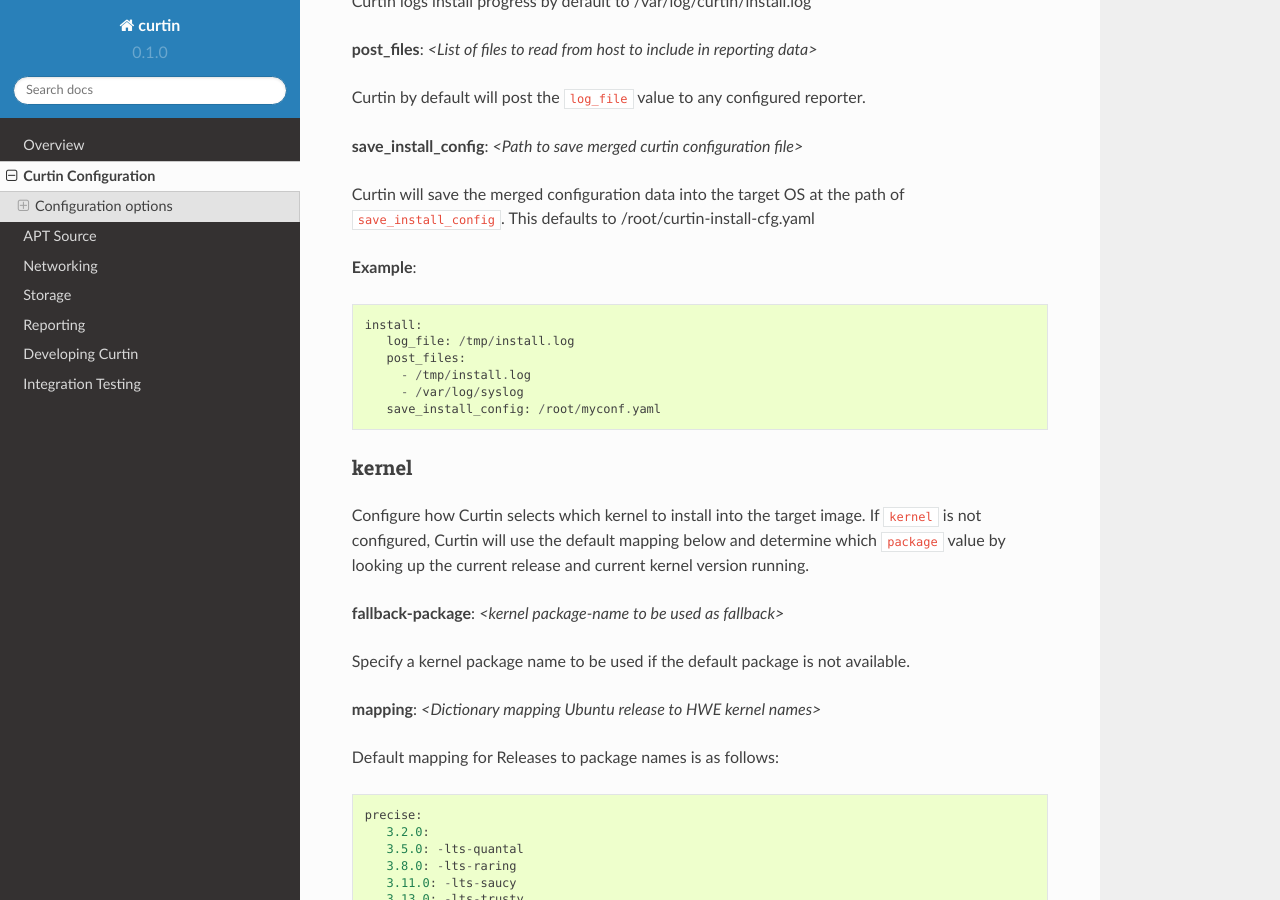
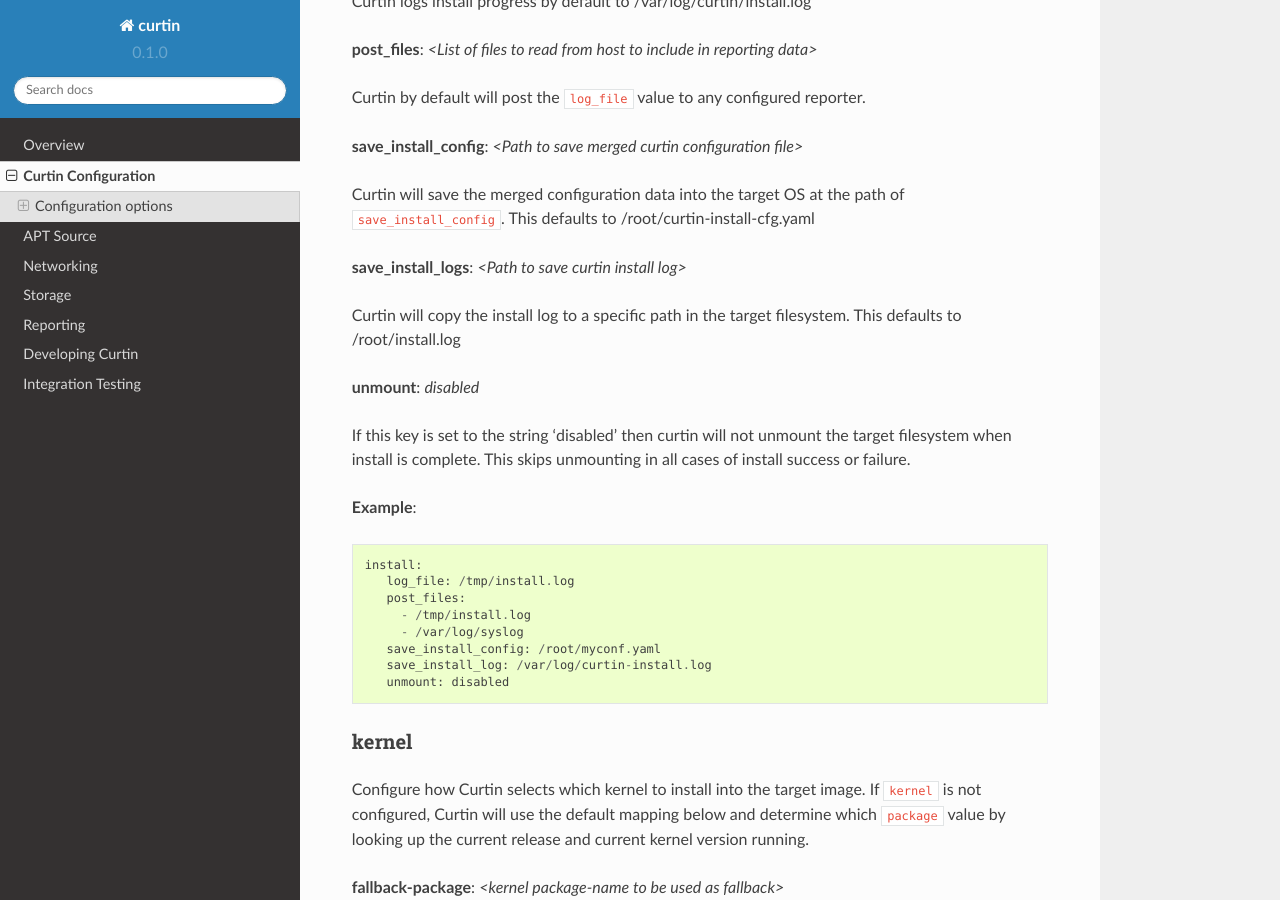
Before and after one commit to canonical/curtin, a Sphinx documentation site: the page built from doc/topics/config.rst, in a window 1280 px wide and 900 px high, scrolled down 4471 px. Built offline with Sphinx 7.4.7 and the Read the Docs theme 2.0.0, drawn with Linux system fonts in a browser that asks for light colours.

Commit message:
Allow control of curtin install unmounting
Curtin installs always unmount the target.  In the subiquity use-case they
would like to support a) if something goes wrong to give a shell to the user
to poke around in the target b) skip unmounting automatically to allow writing
of additional files in the target without re-invoking curtin  c) control where
curtin mounts up storage devices.

This branch adds two fields to the curtin 'install' config key:
The 'target' value is a path that will be used instead of a temporary
directory.  The 'unmount' key if found to be present and has the value of
'disabled' then curtin install will skip the unmount operation.

Additionally to aid in unmounting a target outside of the install subcommand
this branch introduces a curtin 'unmount' subcommand which takes two params:
the 'target' path to the mount point; curtin will by default recursively
unmount any directories found to be mounted underneath.  However, users can
also supply a --disable-recursive-mounts which will remove the recursion
resulting in a single unmount operation.

bzr-revno: 527.1.1

```diff
--- a/doc/topics/config.rst
+++ b/doc/topics/config.rst
@@ -205,6 +205,17 @@ Curtin by default will post the ``log_file`` value to any configured reporter.
 Curtin will save the merged configuration data into the target OS at
 the path of ``save_install_config``.  This defaults to /root/curtin-install-cfg.yaml
 
+**save_install_logs**: *<Path to save curtin install log>*
+
+Curtin will copy the install log to a specific path in the target
+filesystem.  This defaults to /root/install.log
+
+**unmount**: *disabled*
+
+If this key is set to the string 'disabled' then curtin will not
+unmount the target filesystem when install is complete.  This
+skips unmounting in all cases of install success or failure.
+
 **Example**::
 
   install:
@@ -213,6 +224,8 @@ the path of ``save_install_config``.  This defaults to /root/curtin-install-cfg.
        - /tmp/install.log
        - /var/log/syslog
      save_install_config: /root/myconf.yaml
+     save_install_log: /var/log/curtin-install.log
+     unmount: disabled
 
 
 kernel
```
Also changed, not shown: 2 other files.
